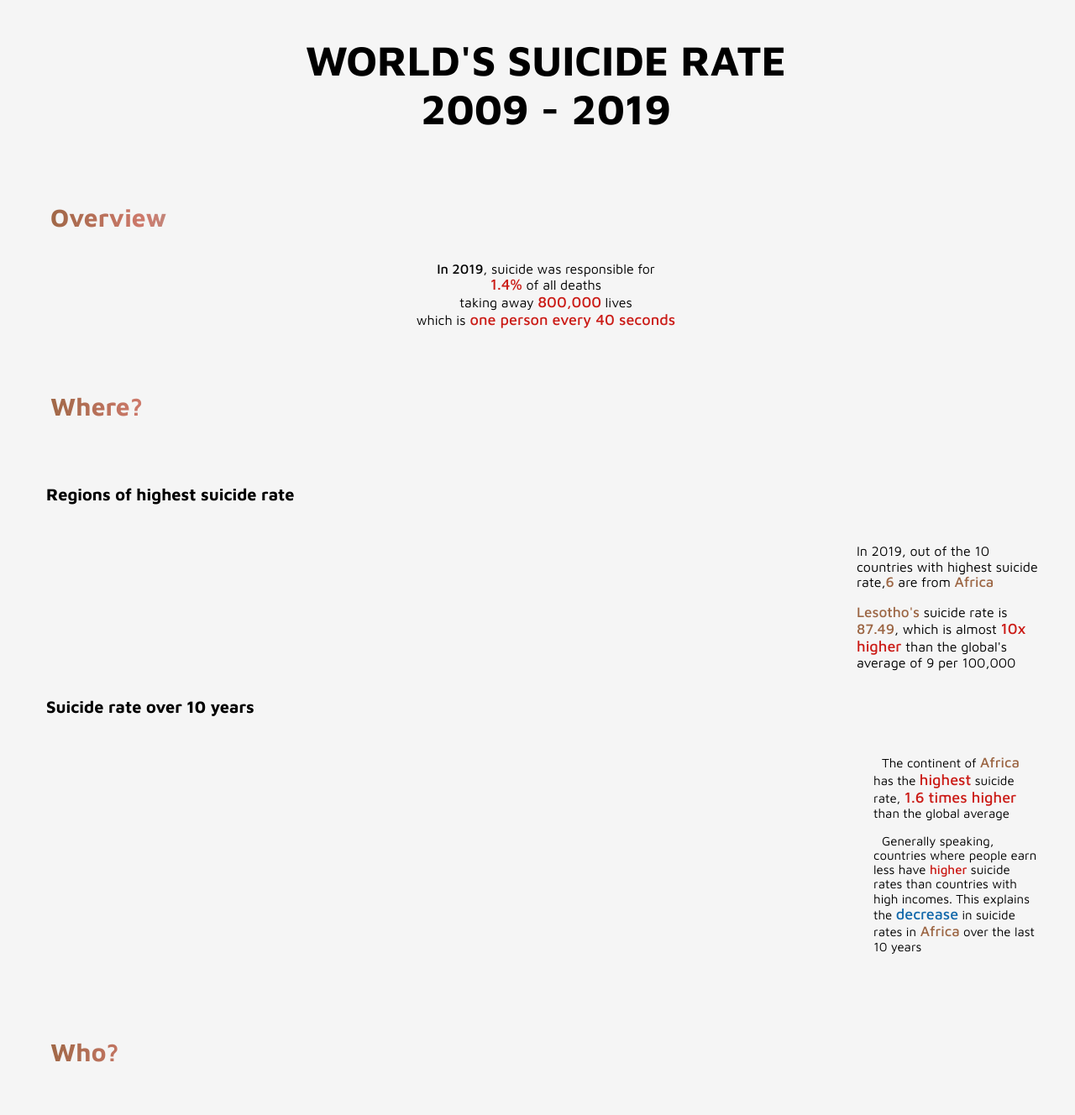
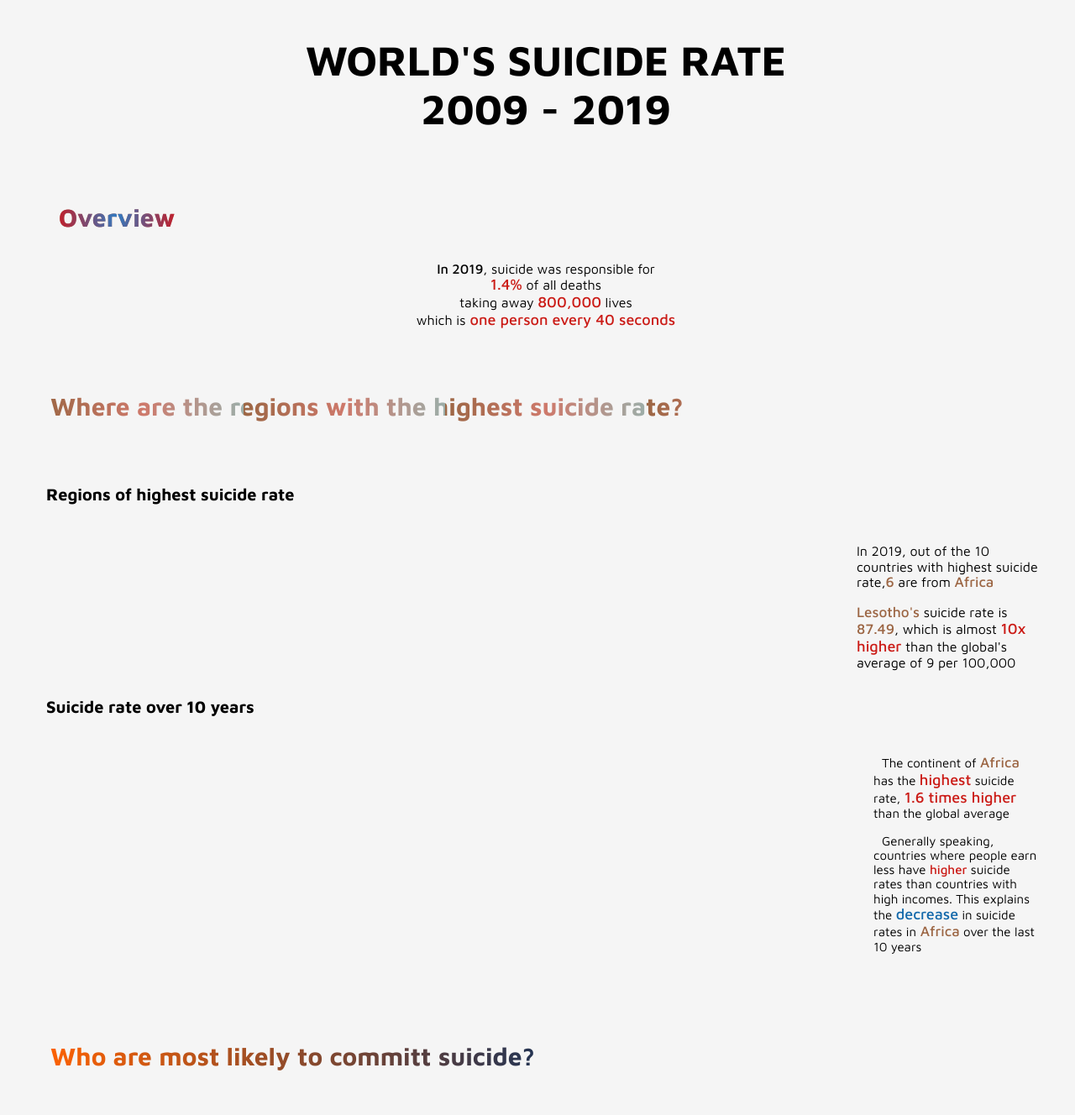
Before and after one commit to Zung11/Data-visualisation-2, a plain HTML site: page index.html in a window 1280 px wide. Shown: the part 32-1360 px from the top of the page at 84% size. Drawn offline with nearby package versions, Linux system fonts and the light colour scheme; a script that the page names is missing.

Commit message:
Update index.html

```diff
--- a/index.html
+++ b/index.html
@@ -23,7 +23,7 @@
                 <div class="pure-u-1-1">
                     <h1>WORLD'S SUICIDE RATE <br>
                         2009 - 2019</h1>
-                        <h2>Overview</h2>
+                        <h2> <span class = "heading">Overview</span></h2>
                     <div id="choropleth_map" class="vis-container"></div>
                     <p class="center"> <span class = "medium">In 2019</span>, suicide was responsible for <br> <span class="increase" >1.4%</span> of all deaths <br> taking away  <span class="increase" >800,000</span> lives <br> which is<span class="increase" > one person every 40 seconds </span></p>
 
@@ -33,7 +33,7 @@
 
             <div class="pure-g">
                 <div class="pure-u-1-1">
-                    <h2>Where?</h2>
+                    <h2>Where are the regions with the highest suicide rate?</h2>
                 </div>
             </div>
 
@@ -65,7 +65,7 @@
         </div>
             <div class="pure-g">
                 <div class="pure-u-1-1">
-                    <h2>Who?</h2>
+                    <h3>Who are most likely to committ suicide?</h3>
                 </div>
             </div>
 
```
